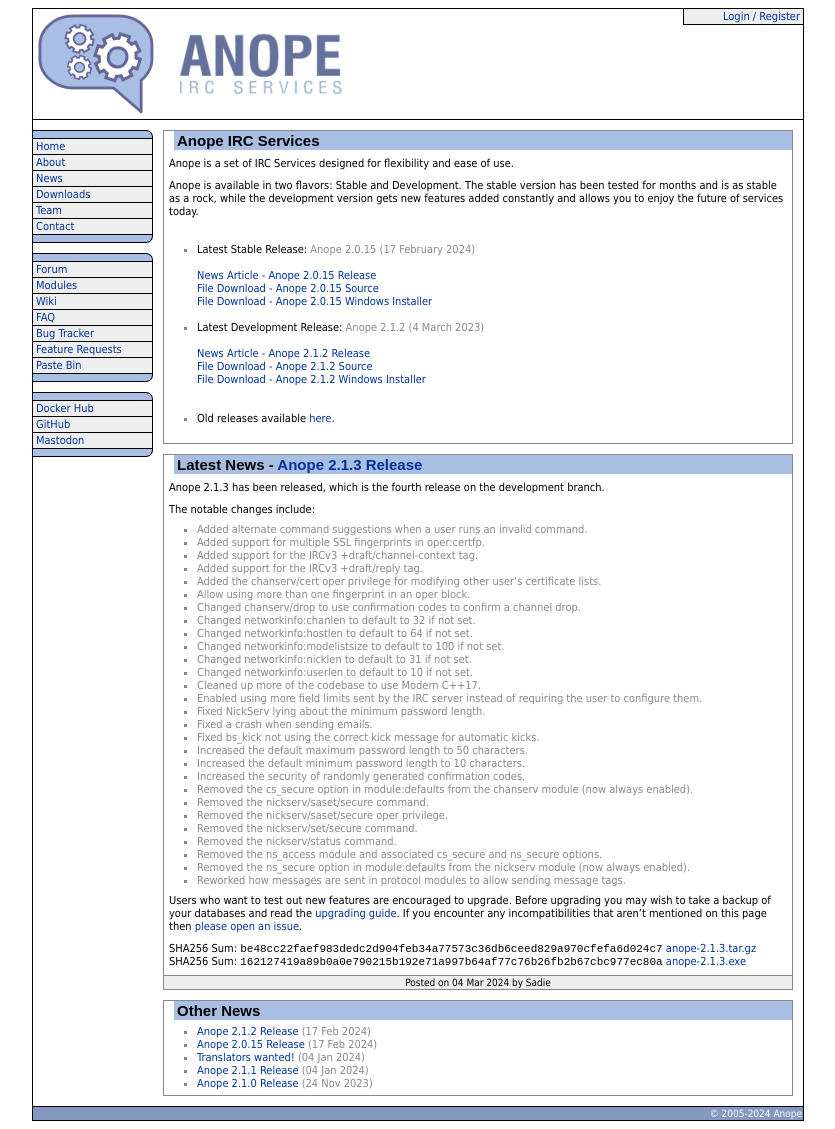
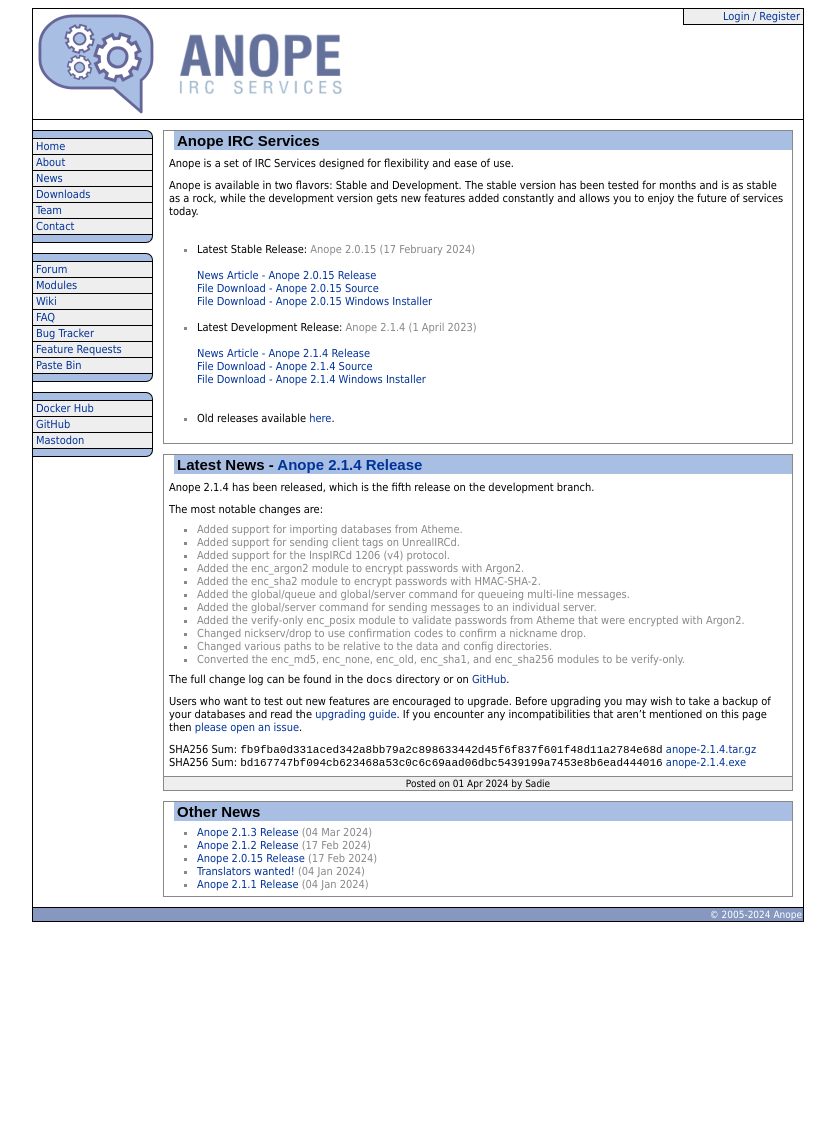
Before and after one commit to anope/website, a Jekyll site: the page built from index.html, in a window 1280 px wide. Shown: the whole page, without its empty margins (222-1057 px from the left). Built offline with Jekyll 4.4.1, drawn with Linux system fonts in a browser that asks for light colours; the list of posts is cut into pages by our own code; after the commit the page ends 930 px from its top, so only the background shows below that.

Commit message:
Add the news post for 2.1.4.

```diff
--- a/_config.yml
+++ b/_config.yml
@@ -36,11 +36,11 @@
 
 releases:
   devel:
-    version: 2.1.2
-    date: 2023-03-04
-    news: /news/2024/anope-213-release.html
-    source: https://github.com/anope/anope/archive/refs/tags/2.1.3.tar.gz
-    windows: https://github.com/anope/anope/releases/download/2.1.3/anope-2.1.3.exe
+    version: 2.1.4
+    date: 2023-04-01
+    news: /news/2024/anope-214-release.html
+    source: https://github.com/anope/anope/archive/refs/tags/2.1.4.tar.gz
+    windows: https://github.com/anope/anope/releases/download/2.1.4/anope-2.1.4.exe
   stable:
     version: 2.0.15
     date: 2024-02-17
--- /dev/null
+++ b/_posts/2024-04-01-anope-214-release.md
@@ -0,0 +1,30 @@
+---
+layout: post
+title: Anope 2.1.4 Release
+author: Sadie
+category: 2024
+---
+
+Anope 2.1.4 has been released, which is the fifth release on the development branch.
+
+The most notable changes are:
+
+* Added support for importing databases from Atheme.
+* Added support for sending client tags on UnrealIRCd.
+* Added support for the InspIRCd 1206 (v4) protocol.
+* Added the enc_argon2 module to encrypt passwords with Argon2.
+* Added the enc_sha2 module to encrypt passwords with HMAC-SHA-2.
+* Added the global/queue and global/server command for queueing multi-line messages.
+* Added the global/server command for sending messages to an individual server.
+* Added the verify-only enc_posix module to validate passwords from Atheme that were encrypted with Argon2.
+* Changed nickserv/drop to use confirmation codes to confirm a nickname drop.
+* Changed various paths to be relative to the data and config directories.
+* Converted the enc_md5, enc_none, enc_old, enc_sha1, and enc_sha256 modules to be verify-only.
+
+The full change log can be found in the `docs` directory or on [GitHub](https://github.com/anope/anope/compare/2.1.3...2.1.4).
+
+Users who want to test out new features are encouraged to upgrade. Before upgrading you may wish to take a backup of your databases and read the [upgrading guide](/upgrading.html). If you encounter any incompatibilities that aren't mentioned on this page then [please open an issue](https://github.com/anope/website/issues/new).
+
+SHA256 Sum: `fb9fba0d331aced342a8bb79a2c898633442d45f6f837f601f48d11a2784e68d` [anope-2.1.4.tar.gz](https://github.com/anope/anope/archive/refs/tags/2.1.4.tar.gz)
+\
+SHA256 Sum: `bd167747bf094cb623468a53c0c6c69aad06dbc5439199a7453e8b6ead444016` [anope-2.1.4.exe](https://github.com/anope/anope/releases/download/2.1.4/anope-2.1.4.exe)
--- a/upgrading.md
+++ b/upgrading.md
@@ -25,9 +25,17 @@
 
 0. If you are using the `unreal` protocol module then upgrade your IRCd and replace it with the `unrealircd` module.
 
-0. Move the `enc_md5`, `enc_none` and `enc_sha1` modules to be secondary encryption modules and add `enc_bcrypt` or `enc_sha256` as a new primary encryption module ([example](https://github.com/anope/anope/blob/2.1.0/data/anope.example.conf#L1219-L1256)).
+0. Move the `enc_md5`, `enc_none`, `enc_sha1`, and `enc_sha256` modules to be secondary encryption modules and add `enc_argon2`, `enc_bcrypt`, or `enc_sha2` as a new primary encryption module ([example](https://github.com/anope/anope/blob/2.1.4/data/anope.example.conf#L1228-L1345)).
 
 0. Replace the `nickserv/access` privilege in operator accounts with the `nickserv/cert` privilege.
+
+0. Add the `global/queue` and `global/server` privileges to operator accounts with the `global/global` privilege.
+
+0. Update `serverinfo:motd` to be relative to the config directory.
+
+0. Update `serverinfo:pid` to be relative to the data directory.
+
+0. If you are using email then add the `i` flag to the sendmail command ([example](https://github.com/anope/anope/blob/2.1.4/data/anope.example.conf#L953)).
 
 #### botserv.conf
 
@@ -40,6 +48,10 @@
 0. Add the `UNBANME` privilege for `chanserv/unban` ([example](https://github.com/anope/anope/blob/2.1.1/data/chanserv.example.conf#L791-L806)).
 
 0. Remove the `cs_secure` option from `module:defaults` for the `chanserv` module.
+
+#### global.conf
+
+0. Add the `gl_queue` and `gl_server` modules and their commands ([example](https://github.com/anope/anope/blob/2.1.4/data/global.example.conf#L117-L141)).
 
 #### chanstats.conf
 
@@ -61,7 +73,7 @@
 
 0. Rename `nickserv:passlen` to `nickserv:maxpasslen`.
 
-0. Replace `nickserv:strictpasswords` with `nickserv:minpasslen` ([example](https://github.com/anope/anope/blob/2.1.0/data/nickserv.example.conf#L212-L217)).
+0. Replace `options:strictpasswords` with `nickserv:minpasslen` ([example](https://github.com/anope/anope/blob/2.1.0/data/nickserv.example.conf#L212-L217)).
 
 #### modules.conf
 
@@ -73,6 +85,12 @@
 
 0. If enabled replace the `m_regex_pcre` module with the `regex_pcre2` module.
 
+0. If enabled update `module:cert`, `module:dhparams`, and `module:key` for the `ssl_gnutls` module to be relative to the config directory.
+
+0. If enabled update `module:cert` and `module:key` for the `ssl_openssl` module to be relative to the config directory.
+
+0. If enable replace `module:template` replace for the `webcpanel` module with `module:template_dir` ([example](https://github.com/anope/anope/blob/2.1.4/data/modules.example.conf#L777-L781)).
+
 #### operserv.conf
 
 0. Remove the `os_oline` module and `operserv/oline` command.
```
